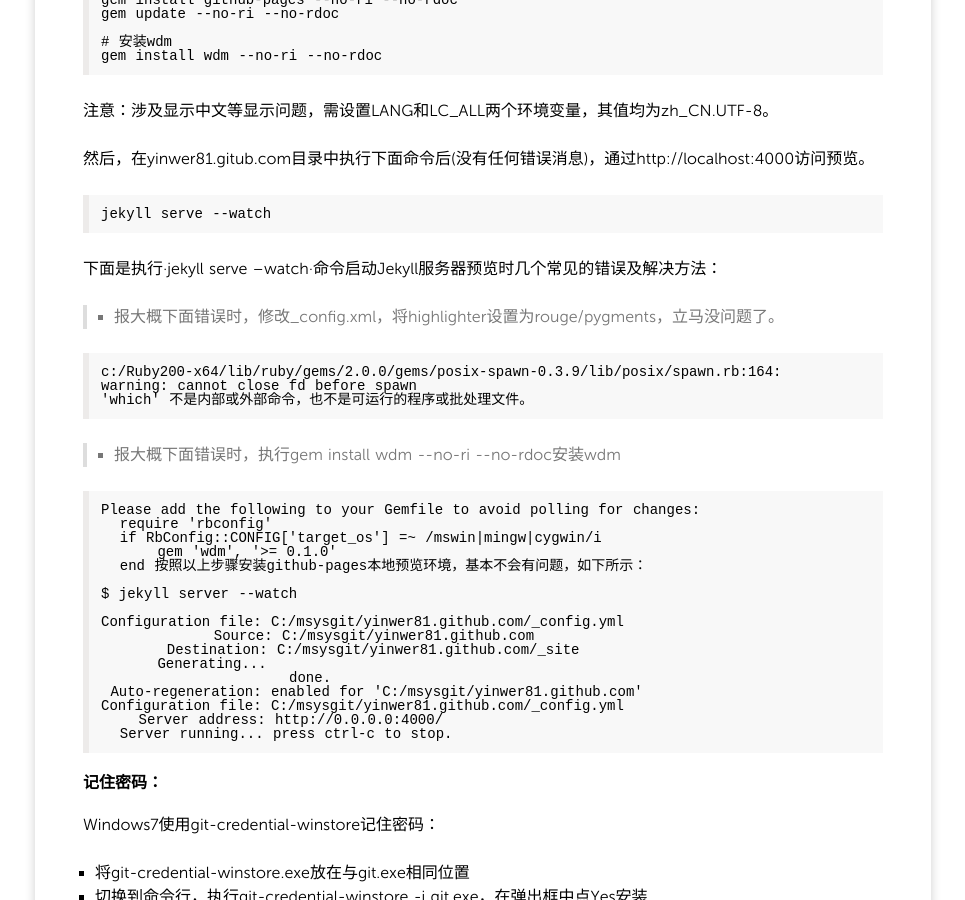
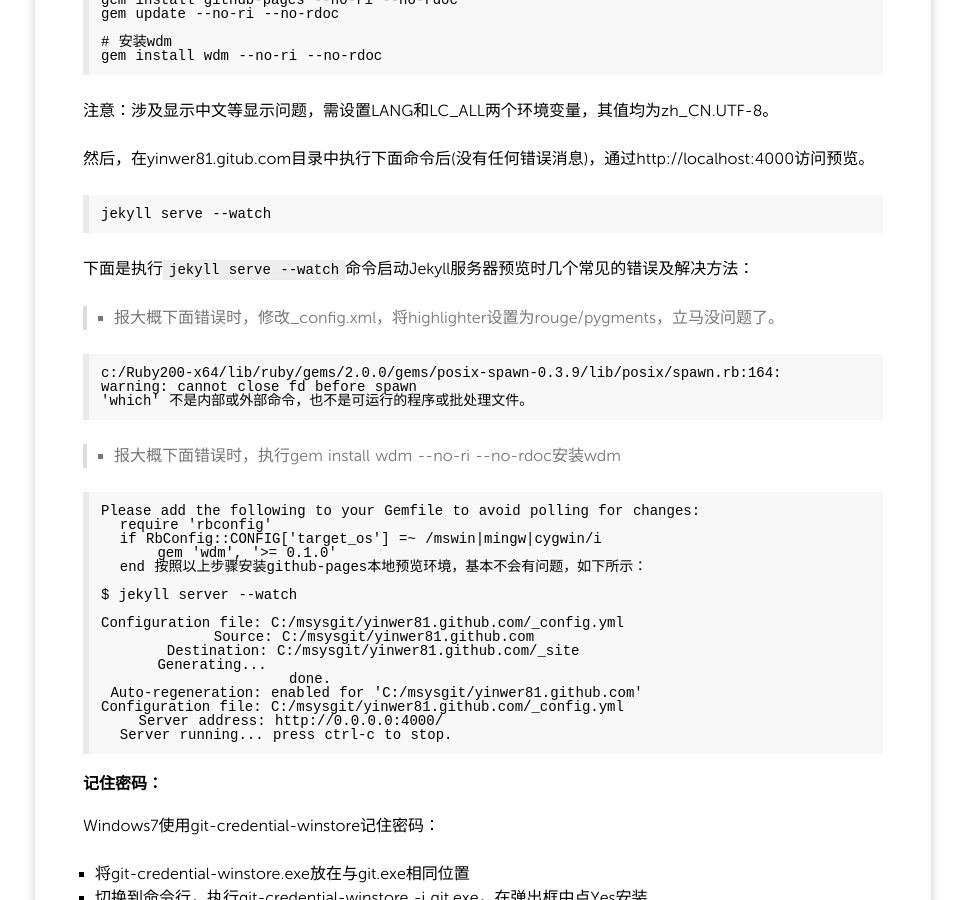
Before and after one commit to yinwer81/yinwer81.github.com, a Jekyll site: the page built from _posts/2014/2014-09-14-blogging-with-github-pages-part2.md, in a window 1280 px wide and 900 px high, scrolled down 561 px. Shown: the whole window, without its empty margins (157-1122 px from the left). Built offline with Jekyll 4.4.1, drawn with Linux system fonts in a browser that asks for light colours; nearby versions of some CDN libraries; Markdown is read by kramdown in place of the engine named in the settings; comment, search, counter and statistics services are not loaded.

Commit message:
refresh contents

```diff
--- a/_posts/2014/2014-09-14-blogging-with-github-pages-part2.md
+++ b/_posts/2014/2014-09-14-blogging-with-github-pages-part2.md
@@ -34,7 +34,7 @@ categories: github-pages
 
     jekyll serve --watch
 
-下面是执行·jekyll serve --watch·命令启动Jekyll服务器预览时几个常见的错误及解决方法：
+下面是执行`jekyll serve --watch`命令启动Jekyll服务器预览时几个常见的错误及解决方法：
 >* 报大概下面错误时，修改_config.xml，将highlighter设置为`rouge/pygments`，立马没问题了。
 
     c:/Ruby200-x64/lib/ruby/gems/2.0.0/gems/posix-spawn-0.3.9/lib/posix/spawn.rb:164:
```
